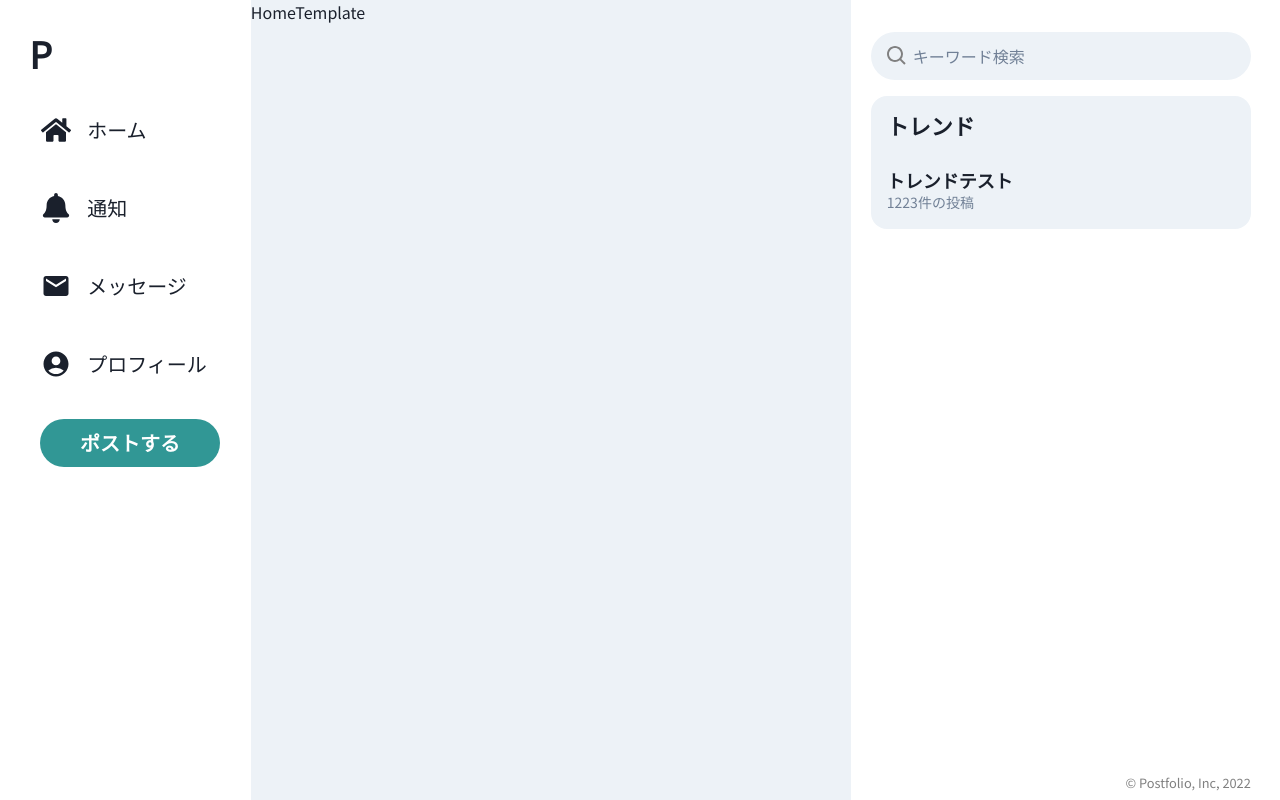
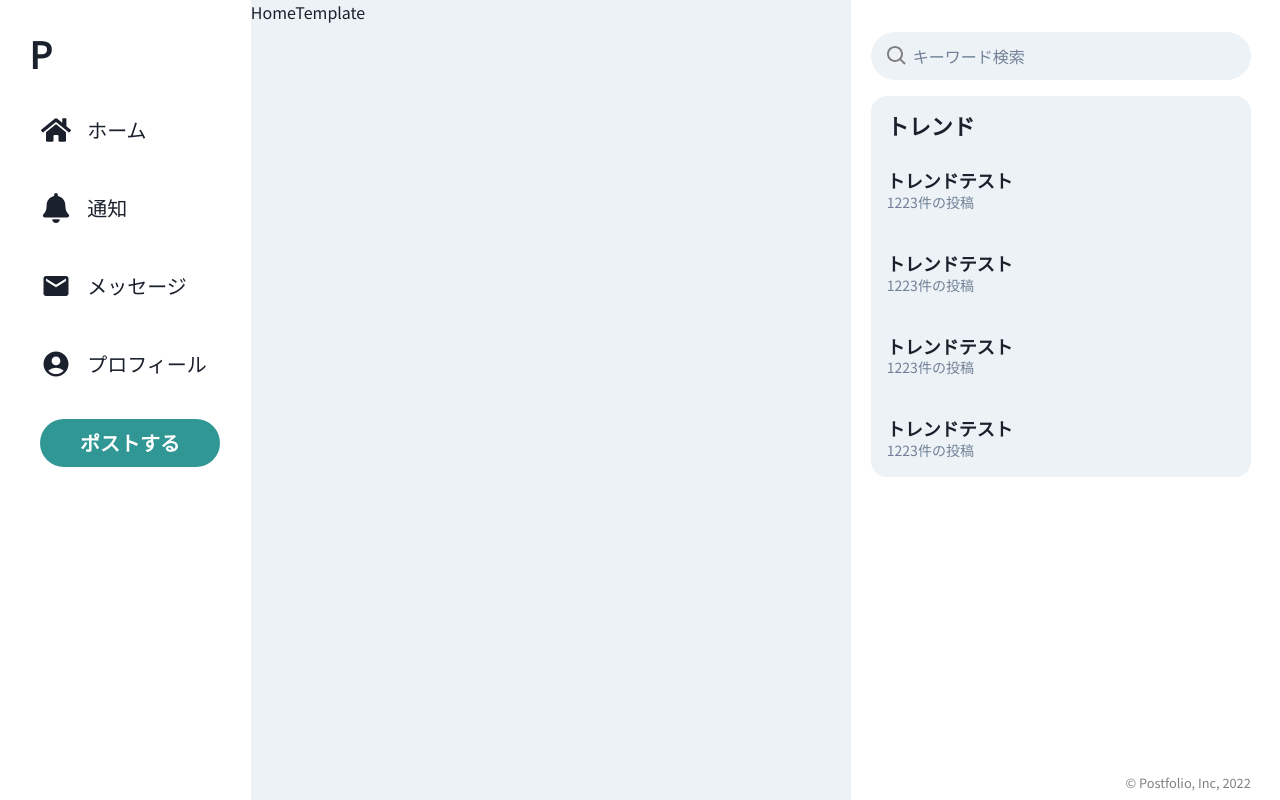
Before and after one commit to Mitsuki0619/postfolio, a Next.js app: page / in a window 1280 px wide. Built offline with nearby package versions, Linux system fonts and the light colour scheme.

Commit message:
style: ヘッダーフッター微修正

```diff
--- a/src/components/organisms/Header.tsx
+++ b/src/components/organisms/Header.tsx
@@ -16,8 +16,8 @@ import { MdAccountCircle, MdEmail } from "react-icons/md";
 
 export const Header: React.FC = () => {
   return (
-    <Box>
     <Flex
+      as="header"
       h="full"
       direction="column"
       bgColor="white"
@@ -41,11 +41,7 @@ export const Header: React.FC = () => {
         <nav>
           <Wrap direction="column" spacing={"4vh"} fontSize={"xl"}>
             <WrapItem>
-                <HeaderLink
-                  text="ホーム"
-                  href=""
-                  icon={<FaHome size={"30"} />}
-                />
+              <HeaderLink text="ホーム" href="" icon={<FaHome size={"30"} />} />
             </WrapItem>
             <WrapItem>
               <HeaderLink text="通知" href="" icon={<FaBell size={"30"} />} />
@@ -88,6 +84,5 @@ export const Header: React.FC = () => {
         </Box>
       </Flex>
     </Flex>
-    </Box>
   );
 };
--- a/src/components/organisms/TrendList.tsx
+++ b/src/components/organisms/TrendList.tsx
@@ -28,6 +28,63 @@ export const TrendList: React.FC = () => {
             </Text>
           </Link>
         </WrapItem>
+        <WrapItem>
+          <Link
+            as={NextLink}
+            href="/"
+            w={"full"}
+            p={4}
+            _hover={{ bgColor: "gray.200" }}
+            transition={"all"}
+            transitionDuration={"0.3s"}
+            display={"block"}
+          >
+            <Heading as={"h4"} fontSize={18}>
+              トレンドテスト
+            </Heading>
+            <Text color={"gray.500"} fontSize={14}>
+              1223件の投稿
+            </Text>
+          </Link>
+        </WrapItem>
+        <WrapItem>
+          <Link
+            as={NextLink}
+            href="/"
+            w={"full"}
+            p={4}
+            _hover={{ bgColor: "gray.200" }}
+            transition={"all"}
+            transitionDuration={"0.3s"}
+            display={"block"}
+          >
+            <Heading as={"h4"} fontSize={18}>
+              トレンドテスト
+            </Heading>
+            <Text color={"gray.500"} fontSize={14}>
+              1223件の投稿
+            </Text>
+          </Link>
+        </WrapItem>
+        <WrapItem>
+          <Link
+            as={NextLink}
+            href="/"
+            w={"full"}
+            p={4}
+            _hover={{ bgColor: "gray.200" }}
+            transition={"all"}
+            transitionDuration={"0.3s"}
+            display={"block"}
+          >
+            <Heading as={"h4"} fontSize={18}>
+              トレンドテスト
+            </Heading>
+            <Text color={"gray.500"} fontSize={14}>
+              1223件の投稿
+            </Text>
+          </Link>
+        </WrapItem>
       </Wrap>
     </Flex>
   );
```
Lines whose indentation alone changed are shown as unchanged.
